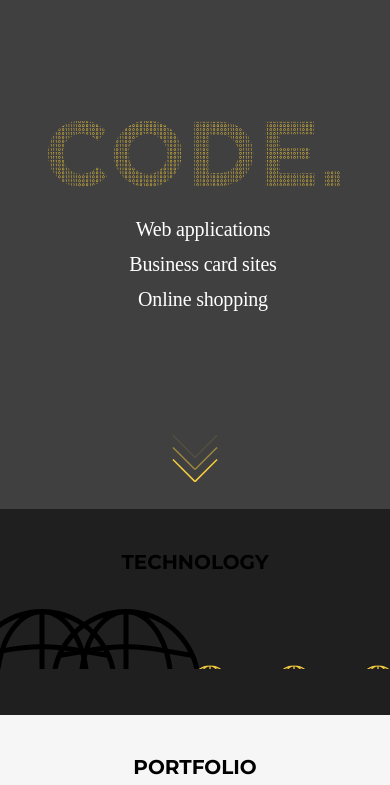
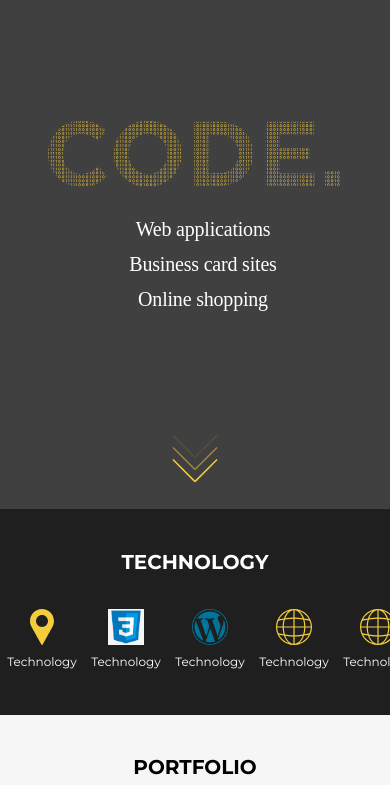
Before and after one commit to Daniil-Pereverzev/codedot_mainpage, a plain HTML site: page index.html in a window 390 px wide. Shown: the part 59-844 px from the top of the page. Drawn offline with Linux system fonts and the light colour scheme; a web font is replaced by a local one.

Commit message:
Доработана мобильная версия и поправки в дестескопе

```diff
--- a/index.html
+++ b/index.html
@@ -61,25 +61,24 @@
     <section class="technology_section">
         <div>
             <div class="technology_header">
-                <a name="tech" class=" link_without_enything"><h2>TECHNOLOGY</h2></a>
+                <a name="tech" class=" link_without_enything"><h2 class="whiteinmobile">TECHNOLOGY</h2></a>
             </div>
             <div class="row_technology">
                 <div class="technology-item">
                     <div class="technology-cell">
-                        <div class="technology"><img src="/img/tech.svg">
-                        </div>
+                        <div class="technology"><object data="img/map_mark.svg" class="figure"></object></div>
                         <p class="technology_p">Technology</p>
                     </div>
                 </div>
                 <div class="technology-item">
                     <div class="technology-cell">
-                        <div class="technology"><img src="/img/tech.svg"></div>
+                        <div class="technology"><object data="img/css-ico.jpg" class="figure"></object></div>
                         <p class="technology_p">Technology</p>
                     </div>
                 </div>
                 <div class="technology-item">
                     <div class="technology-cell">
-                        <div class="technology"><object data="img/tech.svg" class="figure"></object></div>
+                        <div class="technology"><object data="img/wpico.png" class="figure"></object></div>
                         <p class="technology_p">Technology</p>
                     </div>
                 </div>
@@ -191,7 +190,7 @@
     </section>
     <section class="team_section">
         <div class="team_header">
-            <a name="team" class=" link_without_enything"><h2>TEAM</h2></a>
+            <a name="team" class=" link_without_enything"><h2 class="whiteinmobile">TEAM</h2></a>
         </div>
         <div class="container">
             <div class="row_team">
--- a/style/style.css
+++ b/style/style.css
@@ -16,10 +16,11 @@
     stroke-width: 3px;
 }
 
-.link_without_enything{
+.link_without_enything {
     padding: 0px;
     margin: 0px;
 }
+
 body {
     padding: 0;
     margin: 0;
@@ -119,6 +120,7 @@ body {
         text-decoration: none;
         width: 1200px
     }
+
     .header_right {
 
         width: 75px;
@@ -273,8 +275,8 @@ body {
         font-size: 36px;
         font-family: 'Montserrat';
         font-weight: 400;
-        margin-left: -79px;
-        margin-right: -98px;
+        margin-left: -82px;
+        margin-right: -82px;
     }
 
     .technology-cell {
@@ -492,7 +494,7 @@ body {
     /*Section 5 end*/
 }
 
-@media (min-width:320px) and (max-width:1200px) {
+@media (max-width:768px) {
     body {
         padding: 0;
         margin: 0;
@@ -509,9 +511,13 @@ body {
         color: var(--color-light)
     }
 
-    .link_without_enything{
+    .link_without_enything {
         padding: 0px;
         margin: 0px;
+    }
+
+    .whiteinmobile{
+        color:#fff;
     }
     .container_head {
         text-align: center;
@@ -588,6 +594,7 @@ body {
         display: none;
         justify-content: right;
     }
+
     .header_right {
 
         width: 118px;
@@ -680,7 +687,7 @@ body {
         display: block;
     }
 
-    .gamburgmenu:hover .navigation{
+    .gamburgmenu:hover .navigation {
         display: block;
     }
 
@@ -765,21 +772,32 @@ body {
 
     .technology-cell {
         text-align: center;
+        width: 70px;
+        height: 53px;
+        display: flex;
+        flex-direction: column;
+        align-items: center;
+
     }
 
     .technology {
         border-radius: 150px;
         margin-bottom: 2px;
+        width: 36px;
+        height: 36px;
+        position: relative;
+
     }
 
     .figure {
-        transform: scale(0.25, 0.25);
+        width: 36px;
+        height: 36px;
     }
 
     .technology_section {
         margin-top: 0px;
         height: 206px;
-        background-color:#1F1F1F;
+        background-color: #1F1F1F;
         color: #fff;
     }
 
@@ -792,7 +810,7 @@ body {
     }
 
     .technology_p {
-        margin-top: 0px;
+        margin-top: 7px;
         margin-bottom: 0px;
     }
 
@@ -886,7 +904,7 @@ body {
         margin-bottom: 0px;
         font-size: 20px;
         line-height: 20px;
-        color:black;
+        color: black;
     }
 
     .portfolio_date {
@@ -895,7 +913,7 @@ body {
         font-weight: 300;
         font-size: 14px;
         line-height: 14px;
-        color:black;
+        color: black;
     }
 
     /*Section 3 end*/
@@ -922,7 +940,7 @@ body {
 
     .team_section {
         height: 478px;
-        background-color:#1F1F1F;
+        background-color: #1F1F1F;
     }
 
     .cellteam {
```
Also changed, not shown: img/css-ico.jpg (added), img/wpico.png (added).
